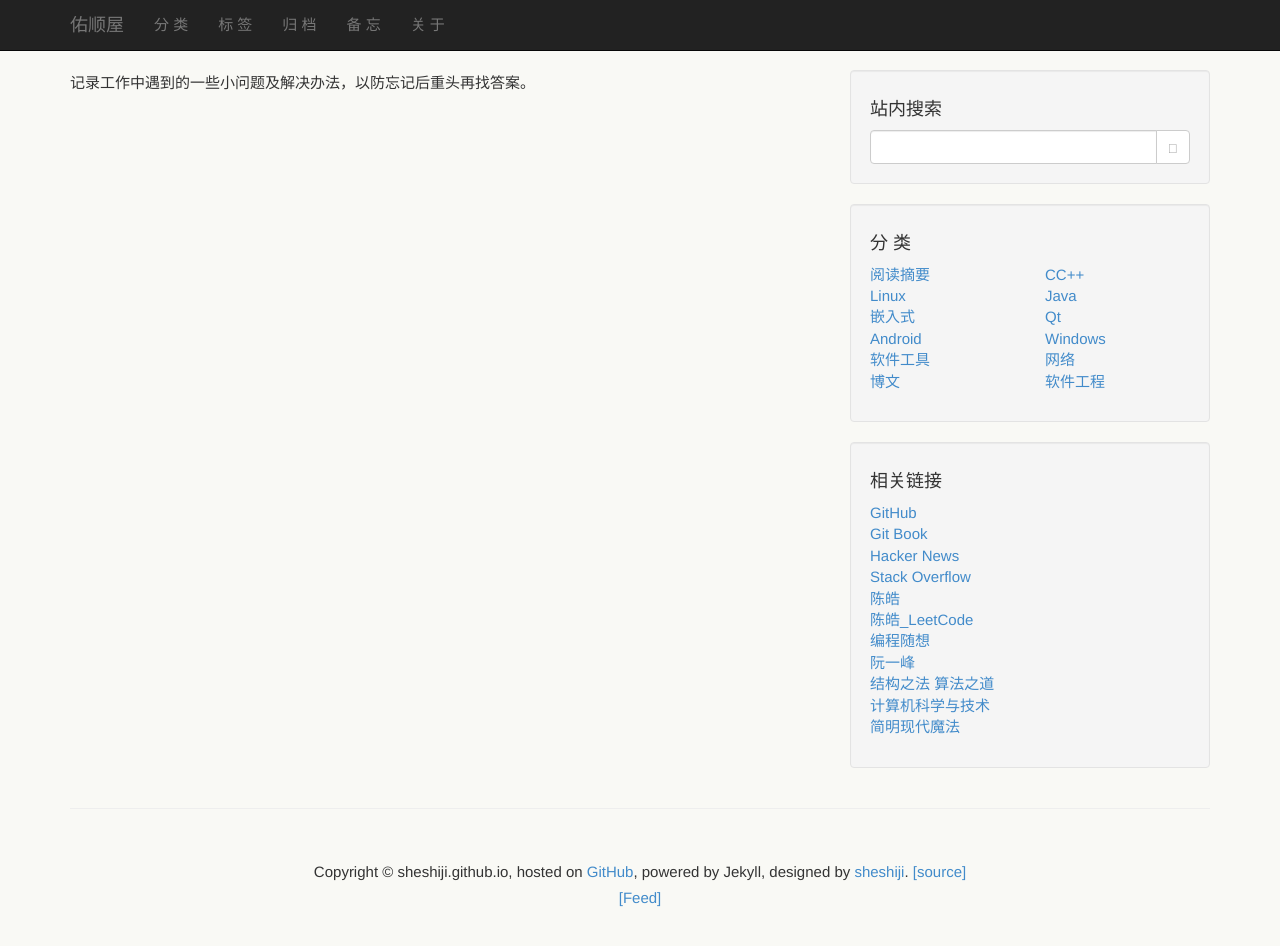
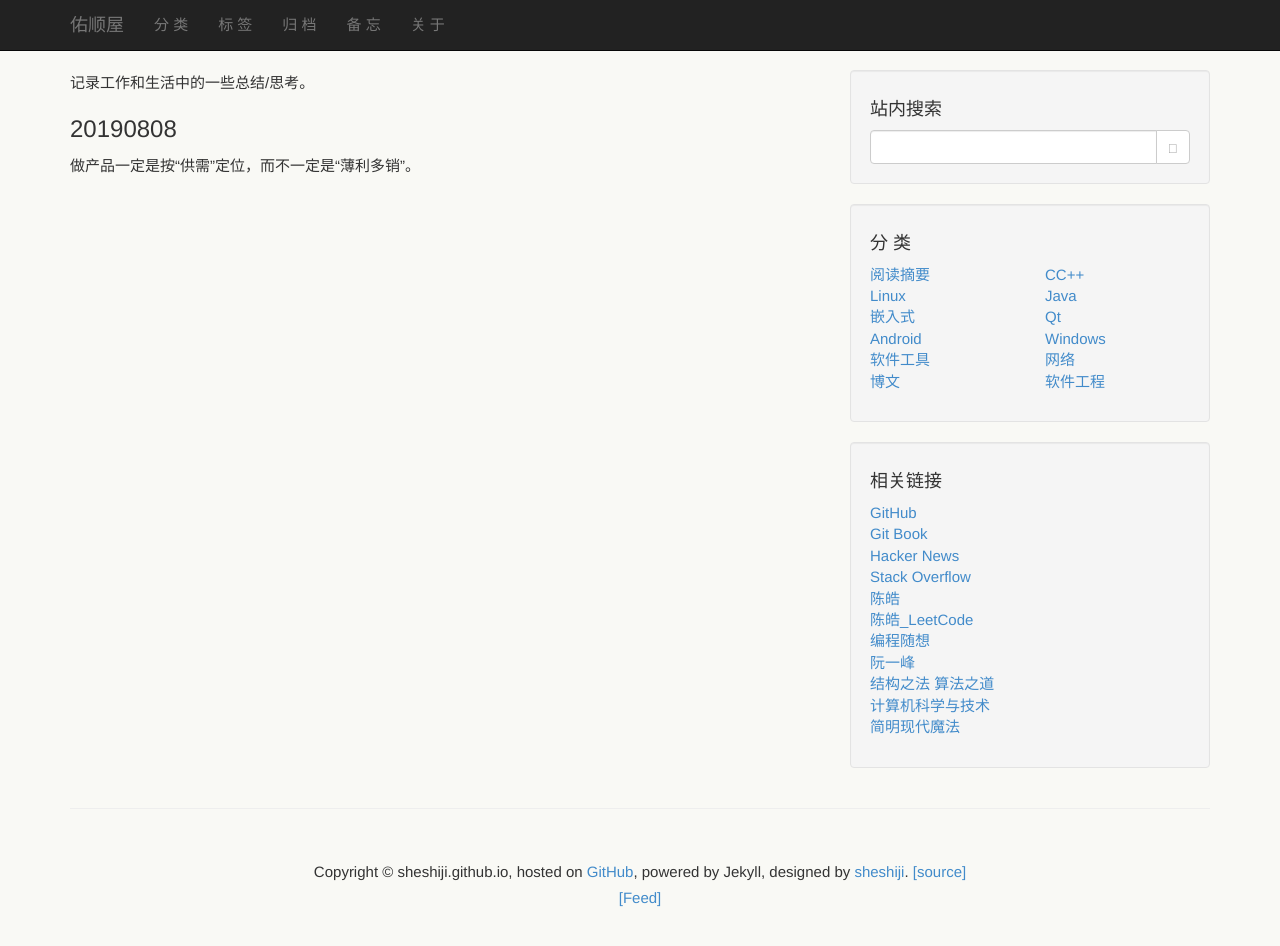
Before and after one commit to sheshiji/sheshiji.github.io, a Jekyll site: the page built from faqs.md, in a window 1280 px wide and 971 px high. Shown: the top 946 px of the window. Built offline with Jekyll 4.4.1, drawn with Linux system fonts in a browser that asks for light colours; Markdown is read by kramdown in place of the engine named in the settings; comment, search, counter and statistics services are not loaded.

Commit message:
update posts

```diff
--- a/faqs.md
+++ b/faqs.md
@@ -2,4 +2,7 @@
 layout: default
 title: "问答：Faqs"
 ---
-记录工作中遇到的一些小问题及解决办法，以防忘记后重头再找答案。
+记录工作和生活中的一些总结/思考。
+
+### 20190808
+做产品一定是按“供需”定位，而不一定是“薄利多销”。
```
